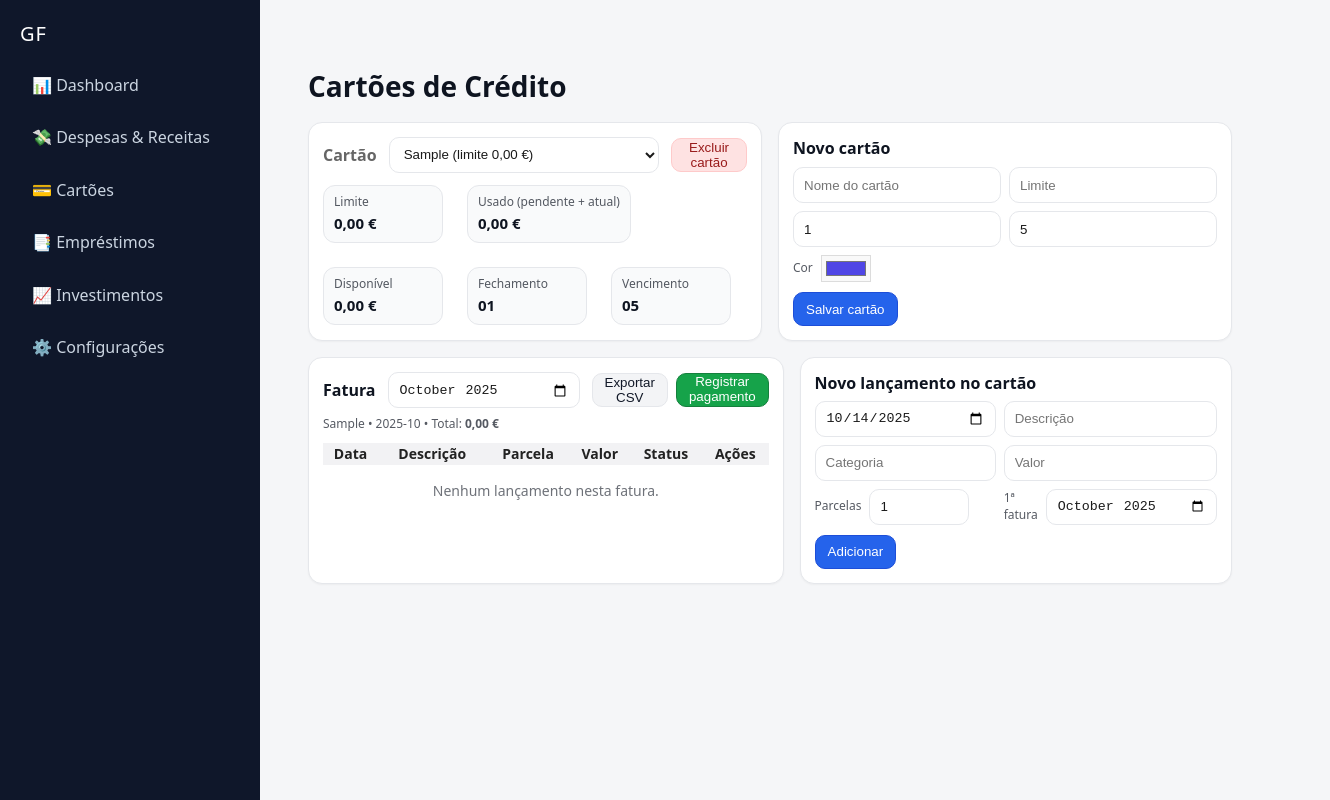
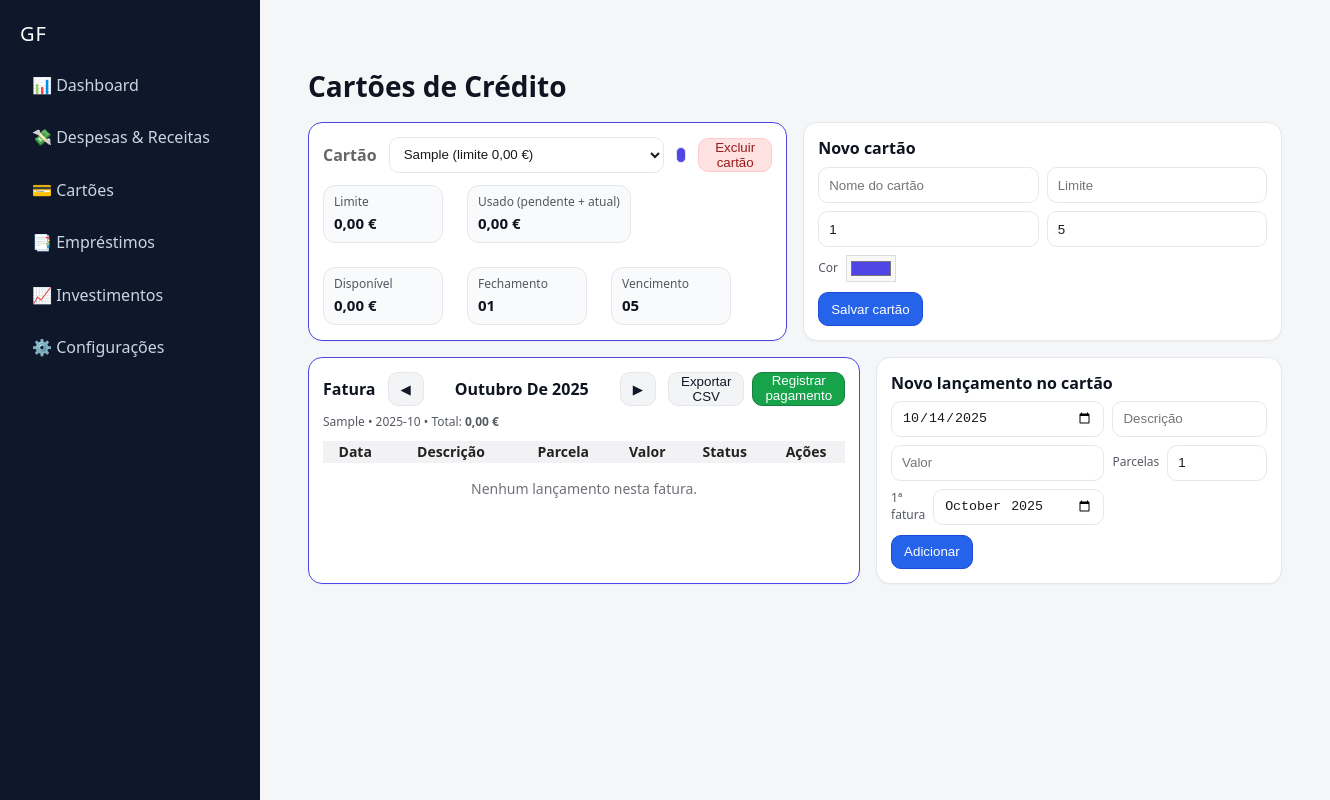
Before and after one commit to Ivanmonteiro-create/gerenciamentofamiliar.site, a Next.js app: page /cartoes in a window 1280 px wide. Both pictures are taken after typing "Sample", "Sample" into the empty fields and a click on the button "Salvar cartão". Shown: the whole page, 1330 px wide, since content can reach past the window. Built offline with nearby package versions, Linux system fonts and the light colour scheme.

Commit message:
Update page.js

```diff
--- a/app/cartoes/page.js
+++ b/app/cartoes/page.js
@@ -37,19 +37,22 @@ function addMonthsYM(ym, add) {
   const dt = new Date(y, m - 1 + add, 1);
   return `${dt.getFullYear()}-${String(dt.getMonth() + 1).padStart(2, "0")}`;
 }
+function ymLabel(ym) {
+  const d = new Date(ym + "-01T00:00:00");
+  return d.toLocaleString("pt-PT", { month: "long", year: "numeric" });
+}
 function formatCurrency(n) {
   const v = Number(n || 0);
   return v.toLocaleString("pt-PT", { style: "currency", currency: "EUR" });
 }
 
-/** ====== CSV ====== */
+/** ====== CSV ====== (sem categoria) */
 function toCSV(rows) {
-  const header = ["Data", "Descrição", "Categoria", "Parcela", "Valor", "Status"];
+  const header = ["Data", "Descrição", "Parcela", "Valor", "Status"];
   const lines = rows.map(r => [
     r.date || "",
     (r.desc || "").replaceAll(";", ","),
-    r.category || "",
-    r.installments > 1 ? `${r.parcelIndex}/${r.installments}` : "",
+    r.installments > 1 ? `${r.installments}-${Math.max(0, r.installments - r.parcelIndex)}` : "",
     String(r.value).replace(".", ","),
     r.status === "pago" ? "Pago" : "Pendente",
   ]);
@@ -80,7 +83,6 @@ export default function CartoesPage() {
   const [chargeForm, setChargeForm] = useState({
     date: todayISO(),
     desc: "",
-    category: "",
     value: "",
     installments: 1, // parcelas
     firstYm: "",     // primeira fatura (YYYY-MM)
@@ -92,7 +94,7 @@ export default function CartoesPage() {
     setCharges(loadLS(CARD_CHARGES_KEY, []));
   }, []);
 
-  /** quando muda a data do lançamento, sugere a primeira fatura como o mês da data */
+  /** quando muda a data do lançamento, sugere a 1ª fatura como o mês da data */
   useEffect(() => {
     if (!chargeForm.firstYm) {
       const d = new Date(chargeForm.date || todayISO());
@@ -125,7 +127,7 @@ export default function CartoesPage() {
   /** uso do limite (considera parcelas PENDENTES de qualquer mês FUTURO+ATUAL) */
   const limitUsed = useMemo(() => {
     if (!selectedCard) return 0;
-    const nowYm = faturaYm; // referência do seletor
+    const nowYm = faturaYm;
     return charges
       .filter(c => c.cardId === selectedCard.id && c.status !== "pago" && c.faturaYm >= nowYm)
       .reduce((s, it) => s + Number(it.value || 0), 0);
@@ -142,7 +144,7 @@ export default function CartoesPage() {
       dueDay: Number(cardForm.dueDay || 5),
       color: cardForm.color || "#4f46e5",
       createdAt: Date.now(),
-    };
+  };
     const next = [...cards, newCard];
     setCards(next);
     saveLS(CARDS_KEY, next);
@@ -178,9 +180,8 @@ export default function CartoesPage() {
         id: uid(),
         cardId: selectedCard.id,
         faturaYm: ym, // YYYY-MM
-        date: chargeForm.date, // data de compra
+        date: chargeForm.date, // data da compra
         desc: chargeForm.desc.trim(),
-        category: chargeForm.category.trim(),
         value: parcelaValor,
         installments: n,
         parcelIndex: i + 1,
@@ -191,11 +192,9 @@ export default function CartoesPage() {
     const next = [...charges, ...rows];
     setCharges(next);
     saveLS(CARD_CHARGES_KEY, next);
-    // limpa form (mantém firstYm seguindo a data)
     setChargeForm({
       date: todayISO(),
       desc: "",
-      category: "",
       value: "",
       installments: 1,
       firstYm: "",
@@ -236,22 +235,24 @@ export default function CartoesPage() {
     if (!confirm(`Registrar pagamento de ${formatCurrency(invoiceTotal)} em Despesas?`)) return;
 
     const txs = loadLS(TX_STORAGE_KEY, []);
-    const now = new Date();
-    const dataISO = `${faturaYm}-05`; // usa dia 05 por padrão (ou próximo do vencimento)
+    const dataISO = `${faturaYm}-05`; // usa dia 05 por padrão
     const tx = {
       id: uid(),
-      data: dataISO, // YYYY-MM-DD
+      data: dataISO,
       descricao: `Pagamento fatura – ${selectedCard.name} (${faturaYm})`,
       categoria: "Cartão de Crédito",
       tipo: "saida",
       valor: invoiceTotal,
       status: "pago",
-      createdAt: now.toISOString(),
+      createdAt: new Date().toISOString(),
     };
     const next = [...txs, tx];
     saveLS(TX_STORAGE_KEY, next);
     alert("Pagamento registrado em Despesas & Receitas ✓");
   }
+
+  const prevMonth = () => setFaturaYm(addMonthsYM(faturaYm, -1));
+  const nextMonth = () => setFaturaYm(addMonthsYM(faturaYm, 1));
 
   /** ====== UI ====== */
   return (
@@ -260,7 +261,7 @@ export default function CartoesPage() {
 
       {/* topo: seleção do cartão + info limite */}
       <div style={{ display: "grid", gridTemplateColumns: "1fr 1fr", gap: 16, marginBottom: 16 }}>
-        <div className="card" style={cardBox}>
+        <div className="card" style={{ ...cardBox, borderColor: selectedCard ? selectedCard.color : cardBox.borderColor }}>
           <div style={{ display: "flex", alignItems: "center", gap: 12 }}>
             <label style={{ fontWeight: 600 }}>Cartão</label>
             <select
@@ -276,6 +277,22 @@ export default function CartoesPage() {
                 </option>
               ))}
             </select>
+
+            {/* bolinha de cor do cartão selecionado */}
+            {selectedCard && (
+              <span
+                title={`Cor do cartão ${selectedCard.name}`}
+                style={{
+                  width: 16,
+                  height: 16,
+                  borderRadius: 999,
+                  background: selectedCard.color,
+                  display: "inline-block",
+                  border: "1px solid #e5e7eb",
+                }}
+              />
+            )}
+
             {selectedCard && (
               <button onClick={() => deleteCard(selectedCard.id)} style={btnDanger}>
                 Excluir cartão
@@ -352,16 +369,19 @@ export default function CartoesPage() {
         <>
           <div style={{ display: "grid", gridTemplateColumns: "1.1fr 1fr", gap: 16 }}>
             {/* fatura atual */}
-            <div className="card" style={cardBox}>
+            <div className="card" style={{ ...cardBox, borderColor: selectedCard.color }}>
               <div style={{ display: "flex", alignItems: "center", gap: 12 }}>
                 <div style={{ fontWeight: 700 }}>Fatura</div>
-                <input
-                  type="month"
-                  value={faturaYm}
-                  onChange={e => setFaturaYm(e.target.value)}
-                  style={input}
-                  aria-label="Mês da fatura"
-                />
+
+                {/* navegação por mês (◀ mês ▶) */}
+                <div style={{ display: "flex", alignItems: "center", gap: 8 }}>
+                  <button onClick={prevMonth} style={btnSoft} aria-label="Mês anterior">◀</button>
+                  <strong style={{ minWidth: 180, textAlign: "center", textTransform: "capitalize" }}>
+                    {ymLabel(faturaYm)}
+                  </strong>
+                  <button onClick={nextMonth} style={btnSoft} aria-label="Próximo mês">▶</button>
+                </div>
+
                 <div style={{ marginLeft: "auto", display: "flex", gap: 8 }}>
                   <button onClick={exportCSV} style={btnSoft}>Exportar CSV</button>
                   <button onClick={registrarPagamentoDespesas} style={btnSuccess}>
@@ -389,7 +409,7 @@ export default function CartoesPage() {
                   <tbody>
                     {currentInvoiceItems.length === 0 ? (
                       <tr>
-                        <td colSpan={7} style={{ padding: 16, textAlign: "center", opacity: 0.6 }}>
+                        <td colSpan={6} style={{ padding: 16, textAlign: "center", opacity: 0.6 }}>
                           Nenhum lançamento nesta fatura.
                         </td>
                       </tr>
@@ -397,8 +417,7 @@ export default function CartoesPage() {
                       <tr key={it.id}>
                         <td>{it.date}</td>
                         <td>{it.desc}</td>
-                        <td>{it.category}</td>
-                        <td>{it.installments > 1 ? `${it.parcelIndex}/${it.installments}` : "-"}</td>
+                        <td>{it.installments > 1 ? `${it.installments}-${Math.max(0, it.installments - it.parcelIndex)}` : "—"}</td>
                         <td>{formatCurrency(it.value)}</td>
                         <td>
                           <span style={{
@@ -426,7 +445,7 @@ export default function CartoesPage() {
               </div>
             </div>
 
-            {/* novo lançamento no cartão */}
+            {/* novo lançamento no cartão (sem categoria) */}
             <form onSubmit={addCharge} className="card" style={cardBox}>
               <div style={{ fontWeight: 700, marginBottom: 6 }}>Novo lançamento no cartão</div>
               <div style={{ display: "grid", gridTemplateColumns: "1fr 1fr", gap: 8 }}>
@@ -443,12 +462,6 @@ export default function CartoesPage() {
                   onChange={e => setChargeForm(p => ({ ...p, desc: e.target.value }))}
                   style={input}
                   required
-                />
-                <input
-                  placeholder="Categoria"
-                  value={chargeForm.category}
-                  onChange={e => setChargeForm(p => ({ ...p, category: e.target.value }))}
-                  style={input}
                 />
                 <input
                   placeholder="Valor"
```
